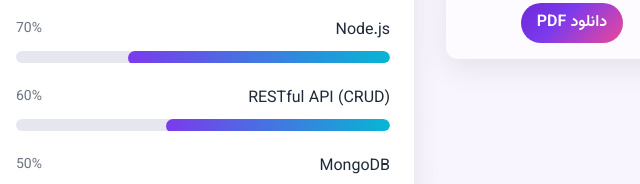
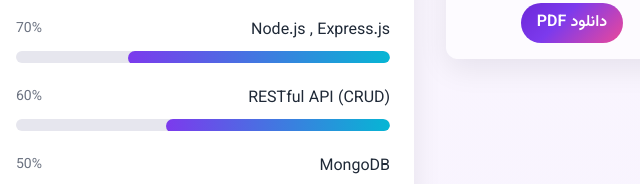
Before and after one commit to maleky83/maleky83, a plain HTML site: page index.html in a window 1280 px wide. Shown: the part 589-773 px from the top of the page, 494-1134 px from the left. Drawn offline with nearby package versions, Linux system fonts and the light colour scheme.

Commit message:
Update index.html

```diff
--- a/index.html
+++ b/index.html
@@ -3,7 +3,7 @@
   <head>
     <meta charset="utf-8" />
     <meta name="viewport" content="width=device-width, initial-scale=1" />
-    <title>رزومه — [نام شما]</title>
+    <title>رزومه محمدحسین</title>
     <!-- Tailwind CDN -->
     <script src="https://cdn.tailwindcss.com"></script>
     <link rel="preconnect" href="https://fonts.googleapis.com" />
@@ -217,7 +217,7 @@
 
               <div>
                 <div class="flex justify-between mb-2">
-                  <span class="font-medium">Node.js</span>
+                  <span class="font-medium">Node.js , Express.js</span>
                   <span class="text-sm text-gray-500">70%</span>
                 </div>
                 <div class="skill-track rounded-full h-3 overflow-hidden">
```
